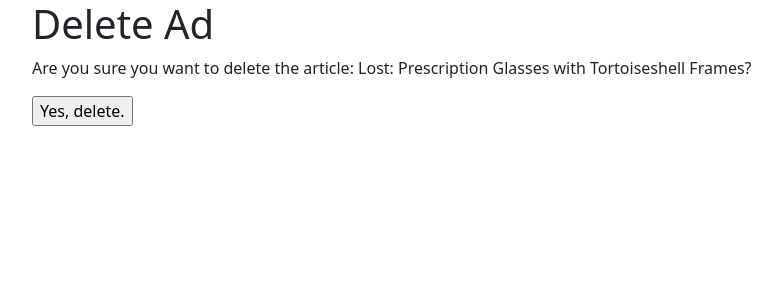
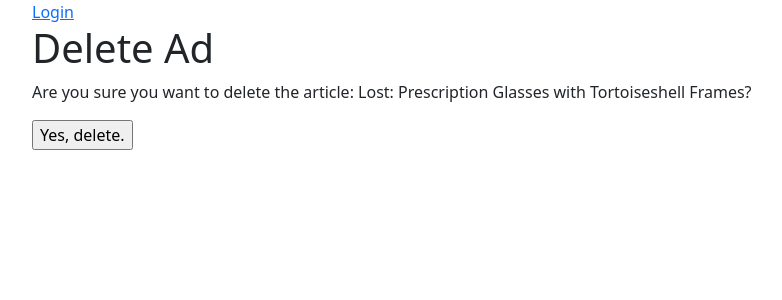
Before and after one commit to JulianWeidner/DJ4E, a Django app: page /ads/ad/2/delete in a window 1280 px wide. Shown: the top 300 px of the page, without its empty margins (50-832 px from the left). Run offline with Django 4.2, Linux system fonts and the light colour scheme; a user stored in the database is signed in; data comes from the database, SQL or seed files in the repository; both versions use the stored data as it was after the commit; some libraries are stand-ins or nearby versions.

Commit message:
Added Login Url to basetemplate navbar

```diff
--- a/ads/models.py
+++ b/ads/models.py
@@ -2,7 +2,7 @@ from django.db import models
 from django.core.validators import MinLengthValidator
 from django.conf import settings
 
-class Ad(models.Model) :
+class Ad(models.Model):
     title = models.CharField(
             max_length=200,
             validators=[MinLengthValidator(2, "Title must be greater than 2 characters")]
--- a/home/templates/base_bootstrap.html
+++ b/home/templates/base_bootstrap.html
@@ -25,7 +25,7 @@
 </head>
 <body>
 <div class="container">
-{% block navbar %} {% endblock %}
+{% block navbar %} <a href="{% url 'login' %}">Login</a>{% endblock %}
 {% block welcome %} {% endblock %}
 {% block messages %}
     {% if messages %}
```
Also changed, not shown: db.sqlite3.
